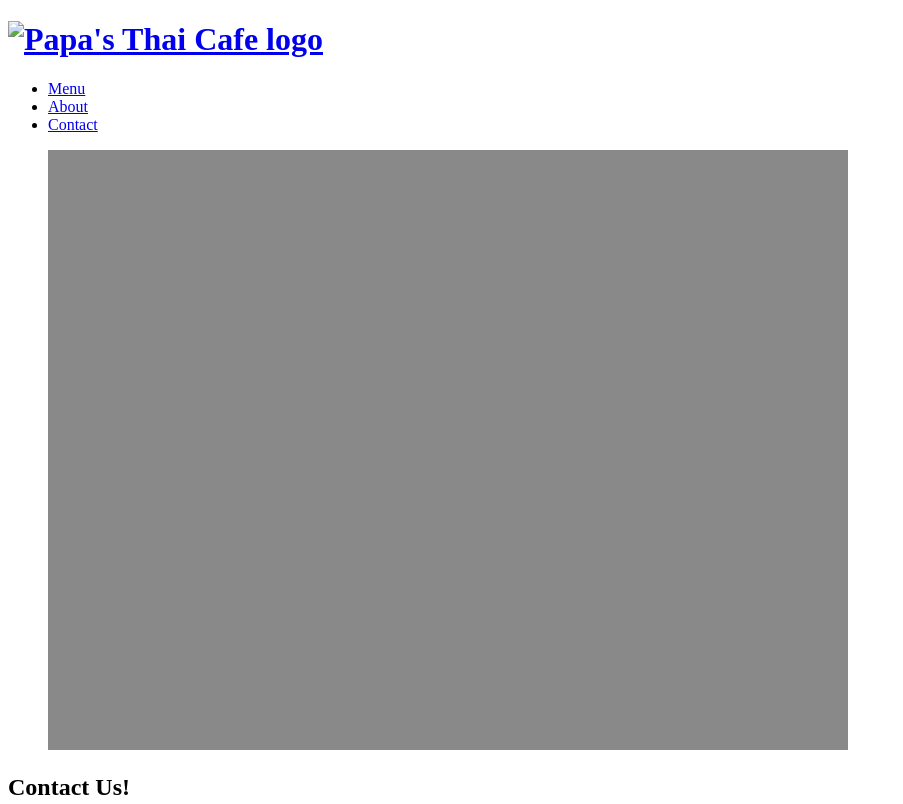
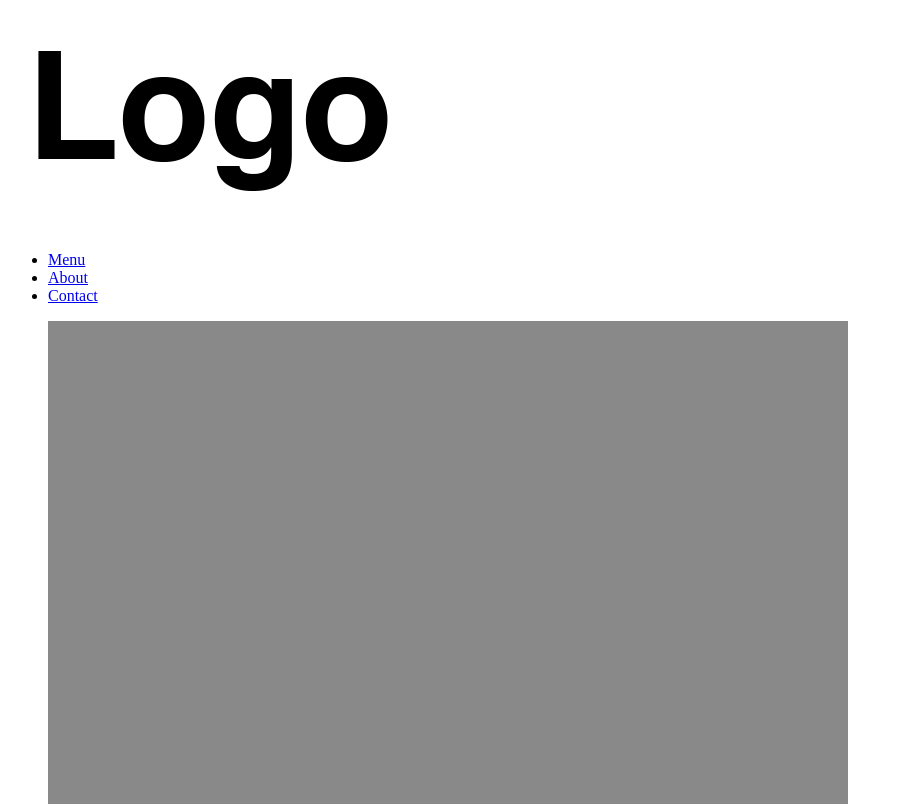
Before and after one commit to gracerowell/gracerowell.github.io, a plain HTML site: page grc338/website-content-hierarchy/contact.html in a window 1280 px wide. Shown: the top 804 px of the page, without its empty margins (0-903 px from the left). Drawn offline with Linux system fonts and the light colour scheme.

Commit message:
Update contact.html

```diff
--- a/grc338/website-content-hierarchy/contact.html
+++ b/grc338/website-content-hierarchy/contact.html
@@ -11,7 +11,7 @@
     <body>
         <div class="container">
             <header>
-                <h1><a href="index.html"><img src="logo.png" alt="Papa's Thai Cafe logo"></a></h1>
+                <h1><a href="index.html"><img src="papa's thai cafe logo.png" alt="Papa's Thai Cafe logo"></a></h1>
                 <nav>
                     <ul>
                         <li><a href="menu.html">Menu</a></li>
```
